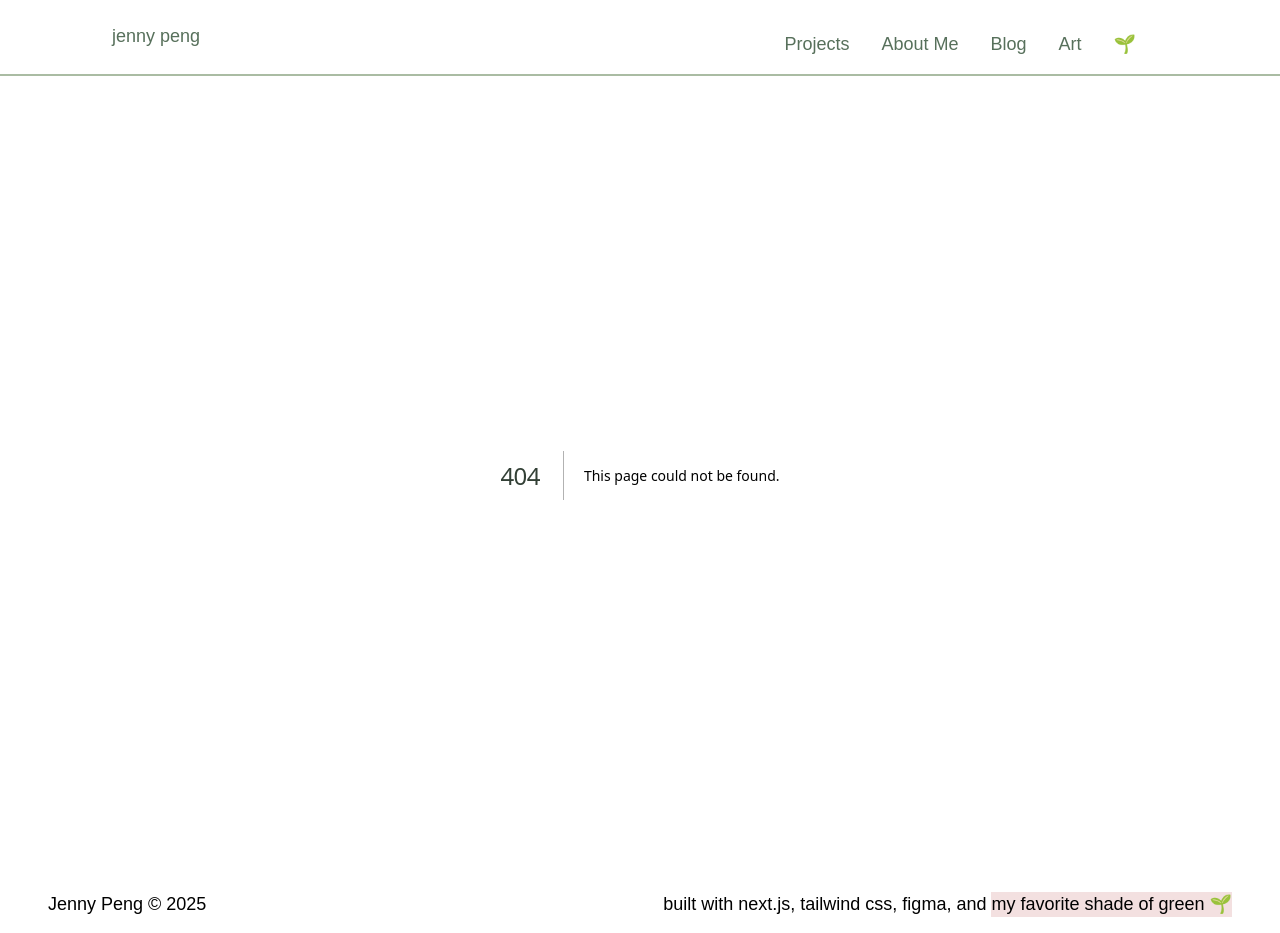
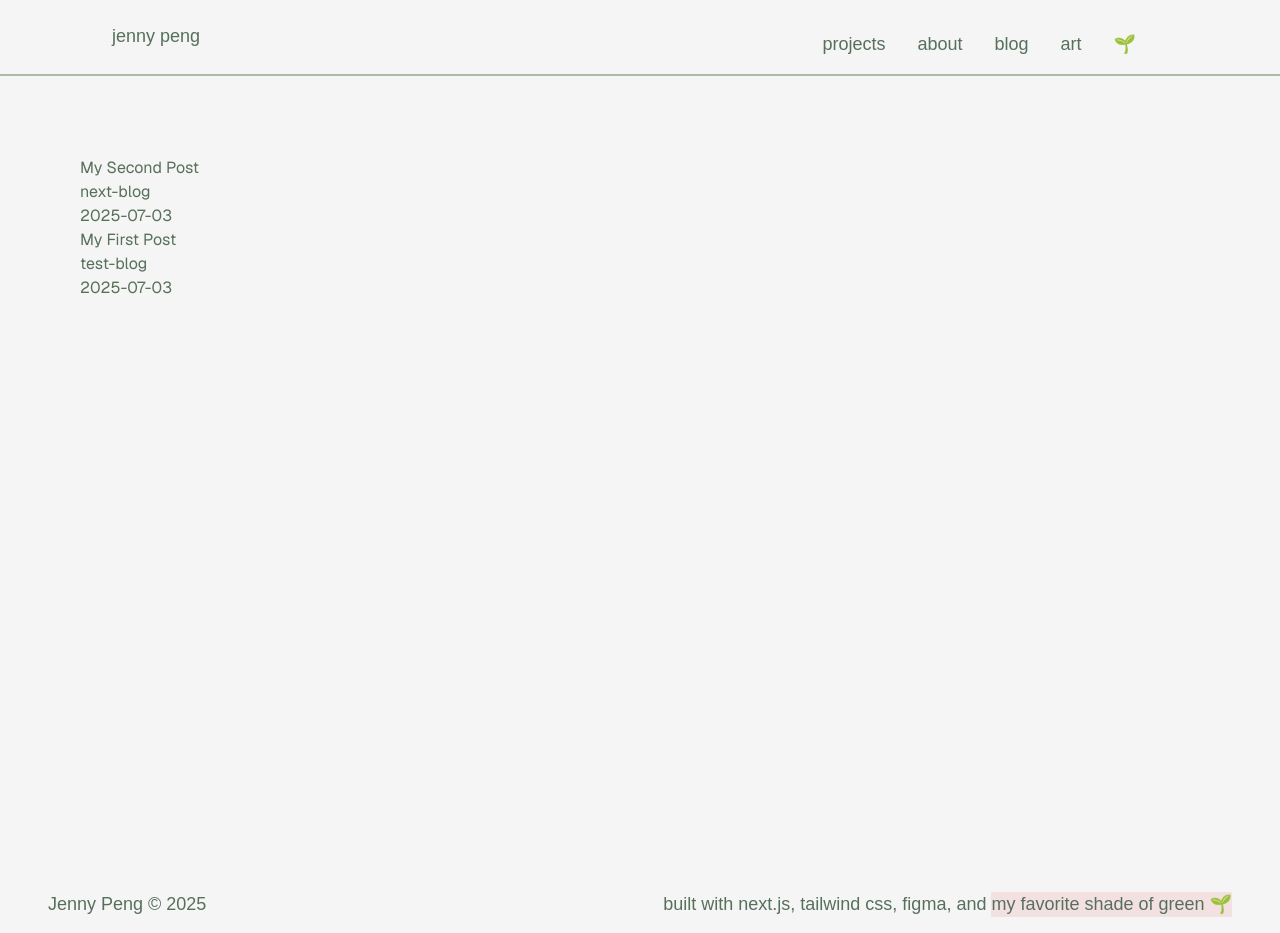
Before and after one commit to JennyPng/portfolio, a Next.js app in the folder jennypng/: page /blog in a window 1280 px wide. Before the commit this address had no page. Built offline with nearby package versions, Linux system fonts and the light colour scheme.

Commit message:
start blog

```diff
--- /dev/null
+++ b/jennypng/_posts/next-blog.md
@@ -0,0 +1,4 @@
+---
+title: "My Second Post"
+date: "2025-07-03"
+---
--- /dev/null
+++ b/jennypng/_posts/test-blog.md
@@ -0,0 +1,9 @@
+---
+title: "My First Post"
+date: "2025-07-03"
+---
+
+## hi
+---
+
+this is a test
--- /dev/null
+++ b/jennypng/lib/posts.tsx
@@ -0,0 +1,44 @@
+import fs from 'fs';
+import matter from 'gray-matter';
+import { join } from 'path';
+import { remark } from "remark";
+import html from "remark-html";
+
+export type Post = {
+  slug: string;
+  title: string;
+  date: string;
+  coverImage: string;
+  excerpt: string;
+  content: string;
+  words: number;
+  preview?: boolean;
+};
+
+const postsDirectory = join(process.cwd(), '_posts');
+
+export function getPostSlugs() {
+  return fs.readdirSync(postsDirectory).filter((file) => file.endsWith('.md'));
+}
+
+export function getPostBySlug(slug: string) {
+  const realSlug = slug.replace(/\.md$/, '');
+  const fullPath = join(postsDirectory, `${realSlug}.md`);
+  const fileContents = fs.readFileSync(fullPath, 'utf8');
+  const { data, content } = matter(fileContents);
+
+  return { ...data, slug: realSlug, content } as Post;
+}
+
+export function getAllPosts(): Post[] {
+  const slugs = getPostSlugs();
+  const posts = slugs
+    .map((slug) => getPostBySlug(slug))
+    .sort((post1, post2) => (post1.date > post2.date ? -1 : 1));
+  return posts;
+}
+
+export async function markdownToHtml(markdown: string) {
+  const result = await remark().use(html).process(markdown);
+  return result.toString();
+}
--- a/jennypng/package.json
+++ b/jennypng/package.json
@@ -9,10 +9,13 @@
     "lint": "next lint"
   },
   "dependencies": {
+    "gray-matter": "^4.0.3",
     "next": "15.3.2",
     "postcss": "^8.5.6",
     "react": "^19.0.0",
-    "react-dom": "^19.0.0"
+    "react-dom": "^19.0.0",
+    "remark": "^15.0.1",
+    "remark-html": "^16.0.1"
   },
   "devDependencies": {
     "@eslint/eslintrc": "^3",
--- /dev/null
+++ b/jennypng/src/app/_styles/markdown.module.css
@@ -0,0 +1,50 @@
+.markdown {
+  /* General styling */
+  font-size: 1rem;
+  line-height: 1.75;
+  color: #1a1a1a;
+}
+
+/* Headings */
+.markdown h1 { font-size: 2.25rem; margin: 1.5rem 0; font-weight: bold; }
+.markdown h2 { font-size: 1.75rem; margin: 1.25rem 0; font-weight: semibold; }
+.markdown h3 { font-size: 1.5rem; margin: 1rem 0; font-weight: semibold; }
+
+/* Paragraphs */
+.markdown p { margin: 1rem 0; }
+
+/* Lists */
+.markdown ul { list-style-type: disc; margin-left: 1.5rem; }
+.markdown ol { list-style-type: decimal; margin-left: 1.5rem; }
+
+/* Links */
+.markdown a {
+  color: var(--primary-color);
+  text-decoration: none;
+}
+.markdown a:hover {
+  text-decoration: underline;
+}
+
+/* Code */
+.markdown code {
+  background-color: #f4f4f4;
+  padding: 0.2rem 0.4rem;
+  border-radius: 0.25rem;
+  font-family: monospace;
+}
+
+/* Blockquotes */
+.markdown blockquote {
+  border-left: 4px solid #ccc;
+  padding-left: 1rem;
+  color: #666;
+  margin: 1rem 0;
+}
+
+/* Images */
+.markdown img {
+  max-width: 100%;
+  height: auto;
+  margin: 1rem 0;
+}
--- /dev/null
+++ b/jennypng/src/app/art/page.tsx
@@ -0,0 +1,10 @@
+export default function Art() {
+    return (
+         <div className="items-center justify-center min-h-screen p-4 pb-20 sm:p-20 font-[family-name:var(--font-geist-sans)]">
+            <h1>art</h1>
+            <p>
+
+            </p>
+        </div>
+    )
+}
--- /dev/null
+++ b/jennypng/src/app/blog/[slug]/page.tsx
@@ -0,0 +1,20 @@
+import { getPostBySlug, markdownToHtml } from "../../../../lib/posts"
+import markdownStyles from "../../_styles/markdown.module.css";
+
+export default async function BlogPost({
+  params,
+}: {
+  params: Promise<{ slug: string }>
+}) {
+    const { slug } = await params;
+    const post = getPostBySlug(slug)
+    return (
+         <div className="items-center justify-center min-h-screen p-4 pb-20 sm:p-20 font-[family-name:var(--font-geist-sans)]">
+            <h1>{post.title}</h1>
+            <div
+                className={markdownStyles['markdown']}
+                dangerouslySetInnerHTML={{ __html: await markdownToHtml(post.content) }}
+            />
+        </div>
+    )
+}
--- /dev/null
+++ b/jennypng/src/app/blog/page.tsx
@@ -0,0 +1,29 @@
+import { getAllPosts } from '../../../lib/posts';
+
+function getPosts() {
+  const allPosts = getAllPosts();
+
+//   const heroPost = allPosts[0];
+
+//   const morePosts = allPosts.slice(1);
+    return allPosts;
+}
+
+export default function Blog() {
+    const allPostsData = getPosts()
+  return (
+    <div className="items-center justify-center min-h-screen p-4 pb-20 sm:p-20 font-[family-name:var(--font-geist-sans)]">
+    <ul>
+      {allPostsData.map(({ slug, date, title }) => (
+        <li key={slug}>
+          {title}
+          <br />
+          {slug}
+          <br />
+          {date}
+        </li>
+      ))}
+    </ul>
+    </div>
+  );
+}
--- a/jennypng/src/app/components/footer.tsx
+++ b/jennypng/src/app/components/footer.tsx
@@ -2,7 +2,7 @@
 import { useState } from "react";
 import { useEffect } from "react";
 
-const words = ["$2 heytea in china 🧋", "a love of documenting progress 📝", "obsidian dev logging 💜", "a post-grad sense of free will 😇", "my favorite shade of green 🌱", "inspiration from many cool artists in tech 🎨"]
+const words = ["$2 heytea in china 🧋", "a love of documenting process 📝", "obsidian dev logging 💜", "a post-grad sense of free will 😇", "my favorite shade of green 🌱", "inspiration from other artists in tech 🎨"]
 
 export default function Footer() {
     const [wordIdx, setWordIdx] = useState(0)
--- a/jennypng/src/app/components/nav-bar.tsx
+++ b/jennypng/src/app/components/nav-bar.tsx
@@ -6,10 +6,10 @@ export default function NavBar() {
       <div className="flex text-secondary-green duration-175 justify-between items-center p-4 md:mx-24">
           <Link href="/" className="text-sm">jenny peng</Link>
           <nav className="flex flex-wrap justify-between items-center p-4 pb-0 mb-0">
-              <Link href="/#projects" className="text-sm px-4 hover:text-tertiary-green">Projects</Link>
-              <Link href="/about-me" className="text-sm px-4 hover:text-tertiary-green">About Me</Link>
-              <Link href="/about-me" className="text-sm px-4 hover:text-tertiary-green">Blog</Link>
-              <Link href="/about-me" className="text-sm px-4 hover:text-tertiary-green">Art</Link>
+              <Link href="/#projects" className="text-sm px-4 hover:text-tertiary-green">projects</Link>
+              <Link href="/about-me" className="text-sm px-4 hover:text-tertiary-green">about</Link>
+              <Link href="/blog" className="text-sm px-4 hover:text-tertiary-green">blog</Link>
+              <Link href="/art" className="text-sm px-4 hover:text-tertiary-green">art</Link>
               <Link href="https://jennypng.netlify.app/" target="_blank" rel="noopener noreferrer" className="text-sm px-4 hover:text-tertiary-green">🌱</Link>
           </nav>
       </div>
--- a/jennypng/src/app/data/cards.json
+++ b/jennypng/src/app/data/cards.json
@@ -2,7 +2,7 @@
   "intro": {
     "title": "hello, i'm jenny! ₊ ⊹ ",
     "description": [
-      "I am a software engineer, artist, and musician, incoming @ Microsoft.",
+      "I am a software engineer, artist, photographer, and musician, incoming @ Microsoft.",
       "Previously, I've worked @ *Amazon, GoodRx*; researched @ [*UW Makeability Lab*](http://makeabilitylab.cs.washington.edu/); taught @ [*Paul G. Allen School*](https://courses.cs.washington.edu/courses/cse351/).",
       "I currently enjoy full-stack engineering, game dev, new media. I will always enjoy dabbling in any form of creative self-expression.",
       "I love meeting new people - reach me at **jennypeng2020@gmail.com** ✉️"
@@ -131,6 +131,18 @@
         "footer": "c#, unity, clip studio paint",
         "tags": ["featured", "game"]
        },
+      {
+        "title": "visualizAR",
+        "description": [
+          "Implementing real-time system to personalize audio-reactive AR visualizations for deaf and hard-of-hearing (DHH) users @ [Makeability Lab](http://makeabilitylab.cs.washington.edu)"
+        ],
+        "dates": {
+            "startMonth": 10,
+            "startYear": 2024
+        },
+        "footer": "c#, unity, gpt",
+        "tags": ["ai/ml", "research", "ar/vr"]
+       },
        {
         "title": "runring",
         "description": [
@@ -237,7 +249,7 @@
           }
         ],
         "footer": "react, firebase, figma, gpt",
-        "tags": ["web", "hackathon"]
+        "tags": ["web", "hackathon", "design"]
        },
       {
         "title": "quagga",
@@ -263,7 +275,7 @@
           }
         ],
         "footer": "react, figma, firebase",
-        "tags": ["web", "hackathon", "game"]
+        "tags": ["web", "hackathon", "game", "design"]
        },
         {
         "title": "mob",
--- a/jennypng/src/app/globals.css
+++ b/jennypng/src/app/globals.css
@@ -53,7 +53,7 @@ body {
 }
 
 h1 {
-  color: var(--green-dark);
+  color: var(--color-tertiary-green);
   font-size: 2.5rem;
   font-weight: 700;
   line-height: 1.2;
```
Also changed, not shown: 1 other file (tests, documents, lock files or other folders).
